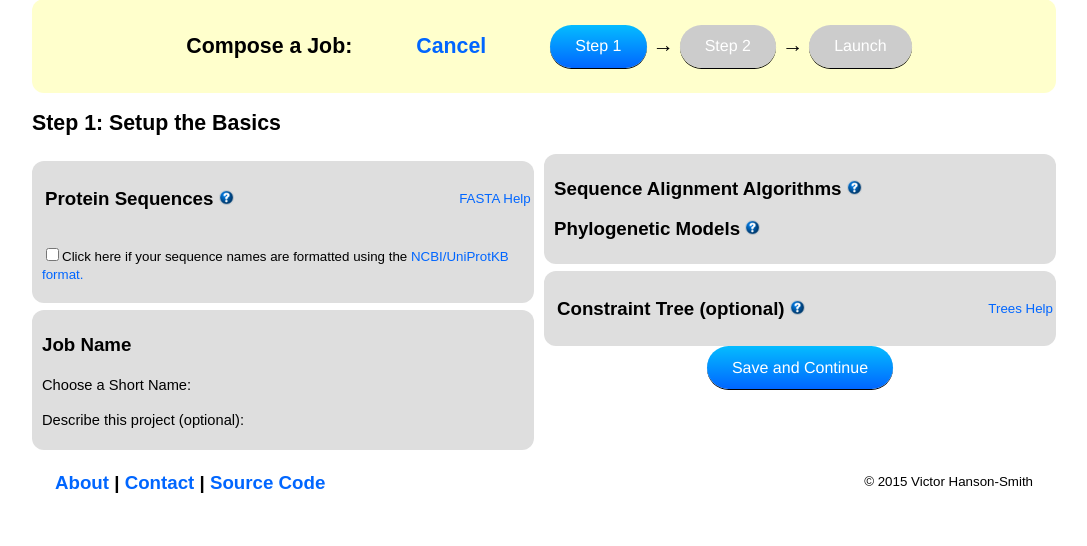
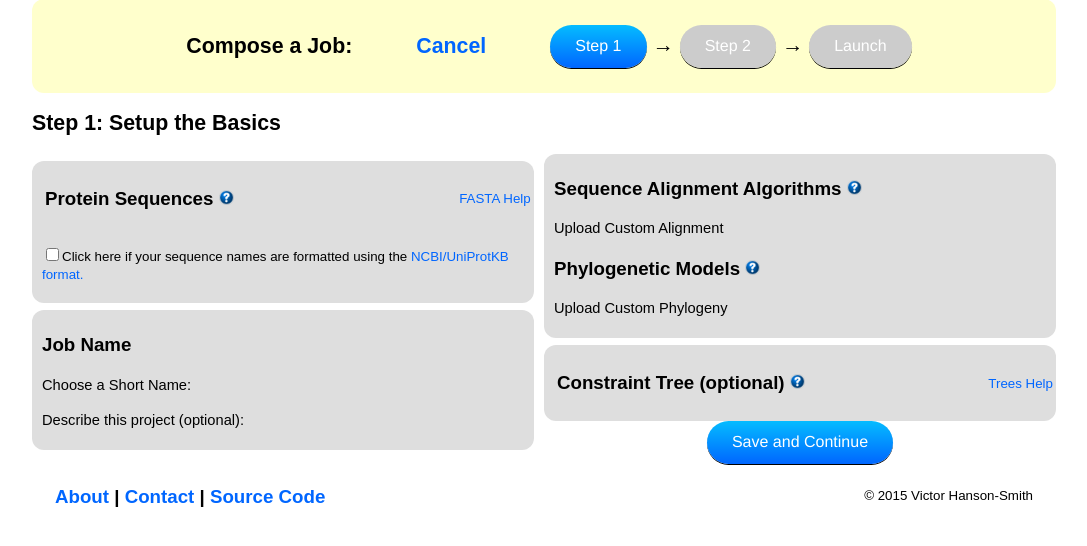
Before and after one commit to vhsvhs/phylobot-django, a Django app: template phylobot/portal/templates/portal/compose1.html in a window 1280 px wide. Shown: the part 121-667 px from the top of the page, without its empty margins (96-1183 px from the left). Run offline with Django 3.2, Linux system fonts and the light colour scheme; the template is opened without the code that fills it, so the values that code supplies are empty; parts of the project's set-up code (start-up, migrations or seed data) failed here and were passed over.

Commit message:
Adding support for user-spec. alignments in the compose a job page.

```diff
--- a/phylobot/portal/templates/portal/compose1.html
+++ b/phylobot/portal/templates/portal/compose1.html
@@ -108,6 +108,9 @@
 		</a>
 		</h3>
 		{{ js_form.alignment_algorithms }}
+
+		<p>Upload Custom Alignment</p>
+
 		<p>
 		<h3>Phylogenetic Models
 	     <a href="#" class="tooltip">
@@ -120,6 +123,7 @@
 		</h3>
 		{{ js_form.raxml_models }}
 		<p>
+		<p>Upload Custom Phylogeny</p>
 	</div>
 
 	<div class="rounded_div_medium" style="background-color:#dedede;">
```
